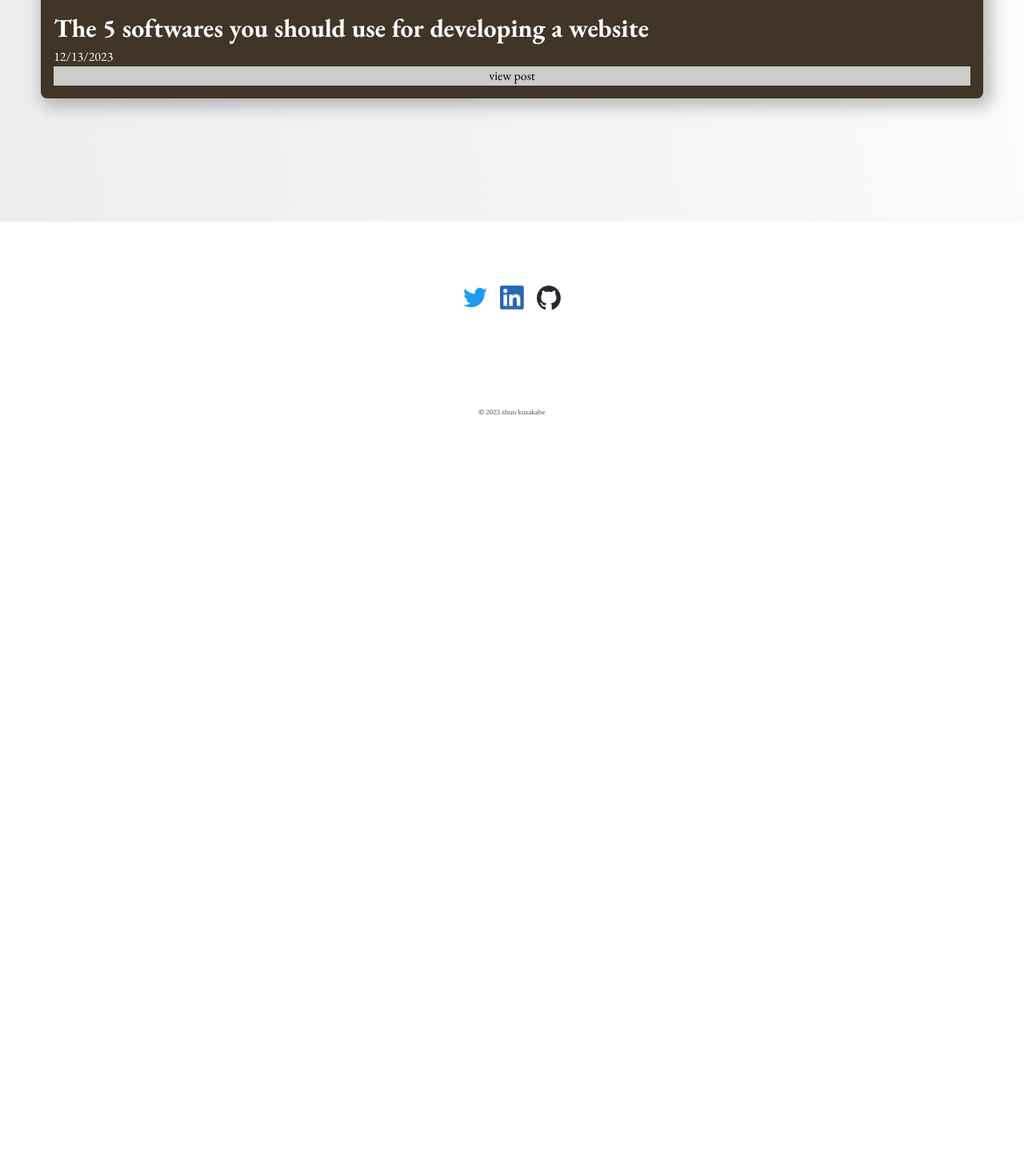
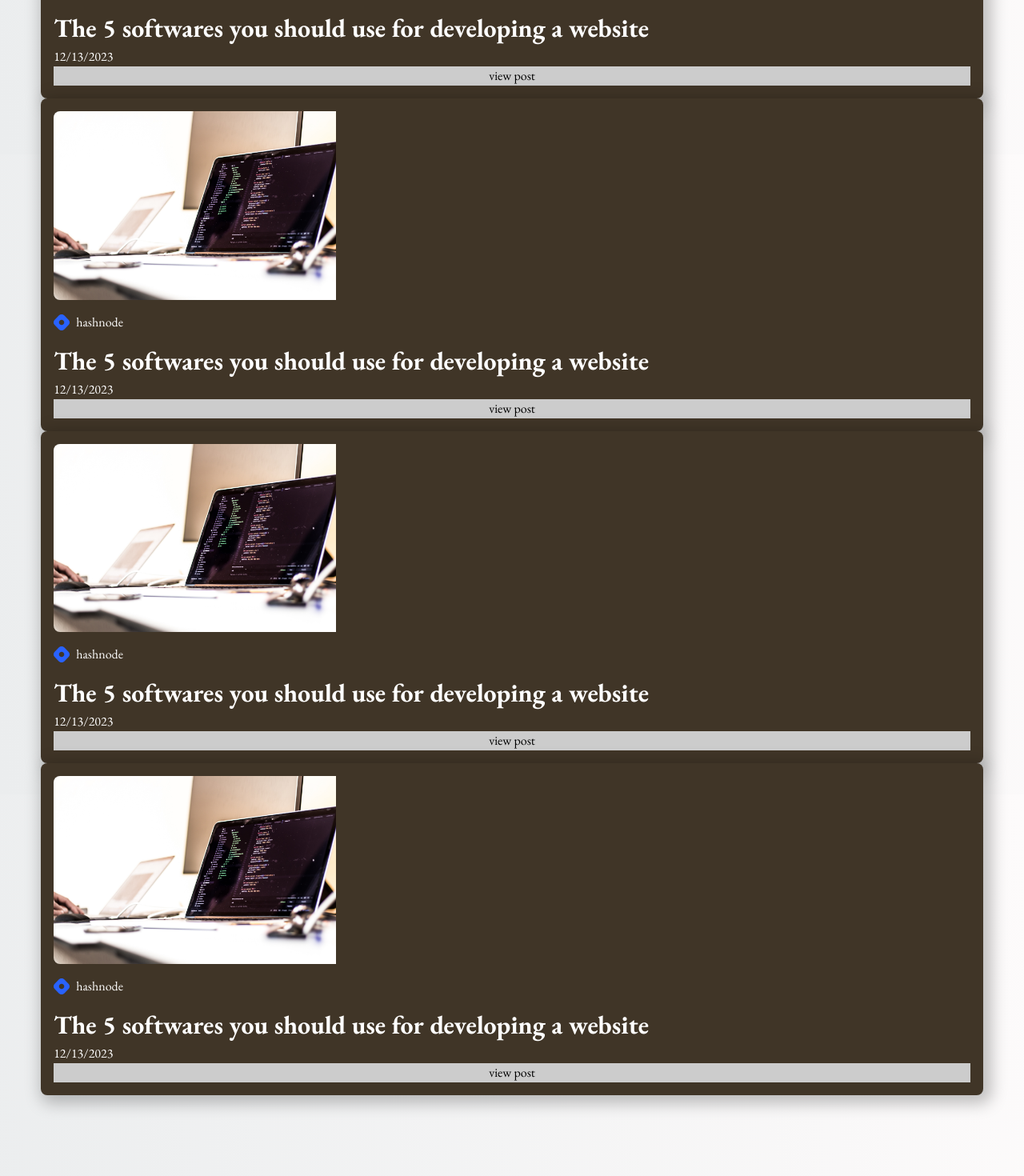
Before and after one commit to shunssv/kusakabe-site, a Next.js app: page / in a window 1280 px wide. Shown: the part 4420-5890 px from the top of the page at 80% size. Before the commit the page ends 4944 px from the top, so only its background shows below. Built offline with nearby package versions, Linux system fonts and the light colour scheme; no server answers; a web font is replaced by a local one.

Commit message:
:construction: Add more items in blog - KUS-8

```diff
--- a/src/pages/index.jsx
+++ b/src/pages/index.jsx
@@ -140,6 +140,96 @@ export default function Home({ worksItems }) {
                 <a href="https://www.example.com" target="_blank" rel="noopener noreferrer">view post</a>
               </div>
             </article>
+            <article className={styles.blogItem}>
+              <figure className={styles.thumbnail}>
+                <Image
+                  src="/blog.jpg"
+                  alt="The 5 softwares you should use for developing a website"
+                  className={styles.blogImage}
+                  width={353}
+                  height={240}
+                  priority
+                />
+              </figure>
+              <figure className={styles.mediaIcon}>
+                <Image
+                  src="/hashnode.svg"
+                  alt="hashnode | media platform"
+                  className={styles.hashnodeImage}
+                  width={20}
+                  height={20}
+                  priority
+                />
+                <figcaption>hashnode</figcaption>
+              </figure>
+              <h4 className={styles.blogTitle}>The 5 softwares you should use for developing a website</h4>
+              <div className={styles.blogTimestamp}>
+                <time datetime="2023-12-13">12/13/2023</time>
+              </div>
+              <div className={styles.blogButton}>
+                <a href="https://www.example.com" target="_blank" rel="noopener noreferrer">view post</a>
+              </div>
+            </article>
+            <article className={styles.blogItem}>
+              <figure className={styles.thumbnail}>
+                <Image
+                  src="/blog.jpg"
+                  alt="The 5 softwares you should use for developing a website"
+                  className={styles.blogImage}
+                  width={353}
+                  height={240}
+                  priority
+                />
+              </figure>
+              <figure className={styles.mediaIcon}>
+                <Image
+                  src="/hashnode.svg"
+                  alt="hashnode | media platform"
+                  className={styles.hashnodeImage}
+                  width={20}
+                  height={20}
+                  priority
+                />
+                <figcaption>hashnode</figcaption>
+              </figure>
+              <h4 className={styles.blogTitle}>The 5 softwares you should use for developing a website</h4>
+              <div className={styles.blogTimestamp}>
+                <time datetime="2023-12-13">12/13/2023</time>
+              </div>
+              <div className={styles.blogButton}>
+                <a href="https://www.example.com" target="_blank" rel="noopener noreferrer">view post</a>
+              </div>
+            </article>
+            <article className={styles.blogItem}>
+              <figure className={styles.thumbnail}>
+                <Image
+                  src="/blog.jpg"
+                  alt="The 5 softwares you should use for developing a website"
+                  className={styles.blogImage}
+                  width={353}
+                  height={240}
+                  priority
+                />
+              </figure>
+              <figure className={styles.mediaIcon}>
+                <Image
+                  src="/hashnode.svg"
+                  alt="hashnode | media platform"
+                  className={styles.hashnodeImage}
+                  width={20}
+                  height={20}
+                  priority
+                />
+                <figcaption>hashnode</figcaption>
+              </figure>
+              <h4 className={styles.blogTitle}>The 5 softwares you should use for developing a website</h4>
+              <div className={styles.blogTimestamp}>
+                <time datetime="2023-12-13">12/13/2023</time>
+              </div>
+              <div className={styles.blogButton}>
+                <a href="https://www.example.com" target="_blank" rel="noopener noreferrer">view post</a>
+              </div>
+            </article>
           </div>
         </div>
       </section>
```
